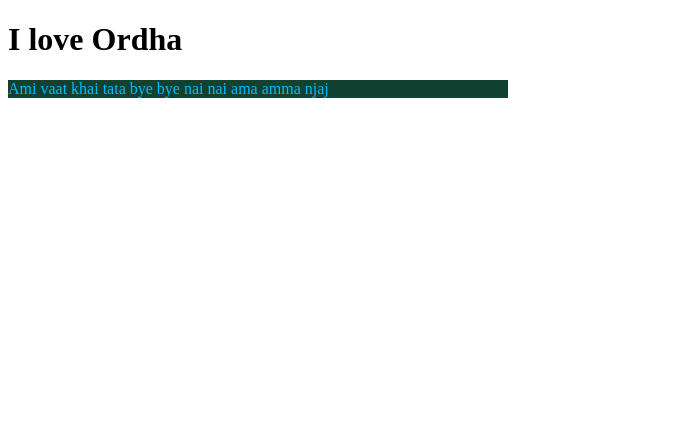
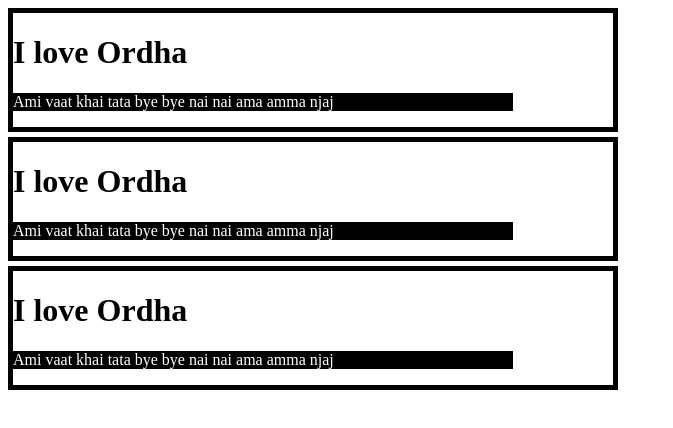
Before and after one commit to Ordha/my-first-github-repo, a plain HTML site: page index.html in a window 1280 px wide. Shown: the whole page, without its empty margins (0-673 px from the left). Drawn offline with Linux system fonts and the light colour scheme.

Commit message:
add new css

```diff
--- a/index.html
+++ b/index.html
@@ -11,5 +11,13 @@
         <h1>I love Ordha</h1>
         <p>Ami vaat khai tata bye bye nai nai ama amma njaj</p>
     </div>
+    <div>
+        <h1>I love Ordha</h1>
+        <p>Ami vaat khai tata bye bye nai nai ama amma njaj</p>
+    </div>
+    <div>
+        <h1>I love Ordha</h1>
+        <p>Ami vaat khai tata bye bye nai nai ama amma njaj</p>
+    </div>
 </body>
 </html>
--- a/styles/index.css
+++ b/styles/index.css
@@ -1,5 +1,11 @@
 p{
-    background-color: rgb(18, 64, 49);
-    color: rgb(0, 187, 255);
+
+    color: white;
     width: 500px;
+    background-color: black;
 }
+div{
+    border: 5px solid;
+    margin-top: 5px;
+    width: 600px;
+}
```
